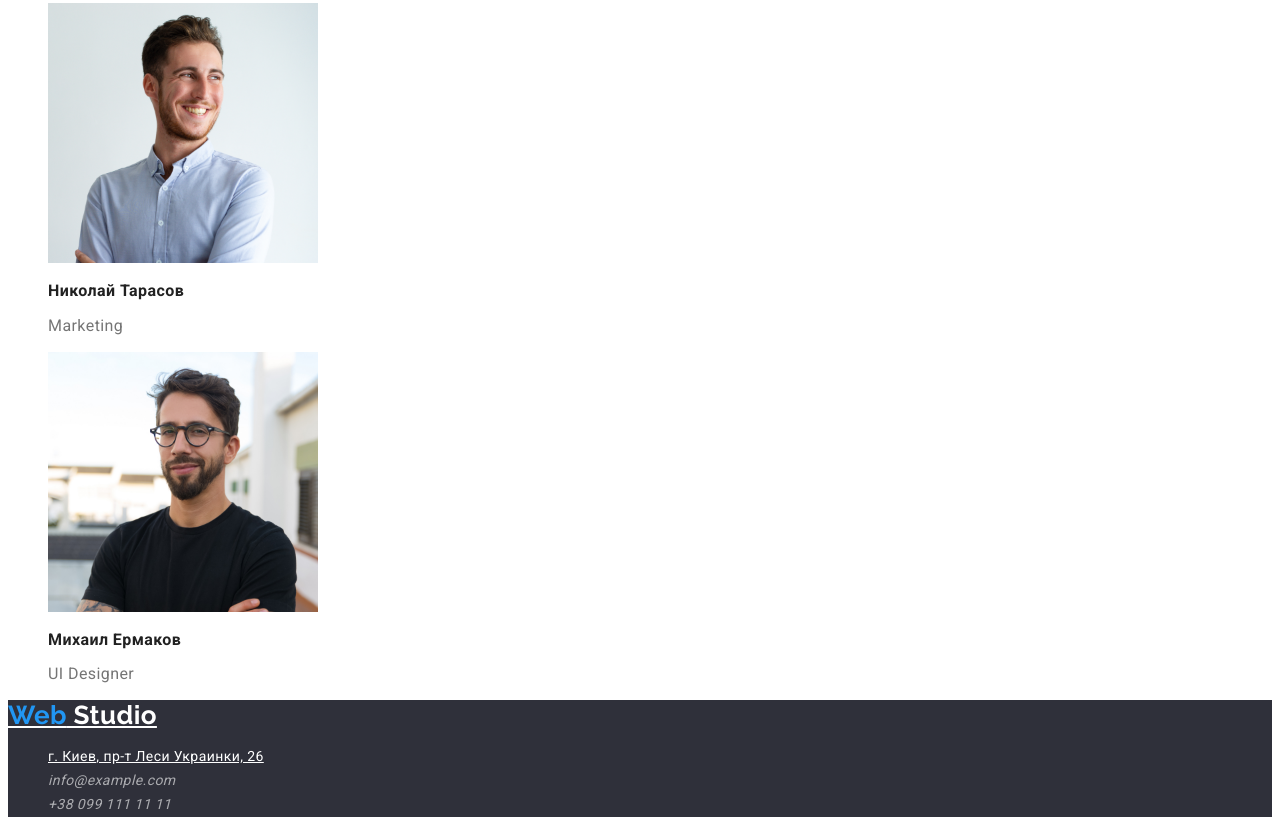
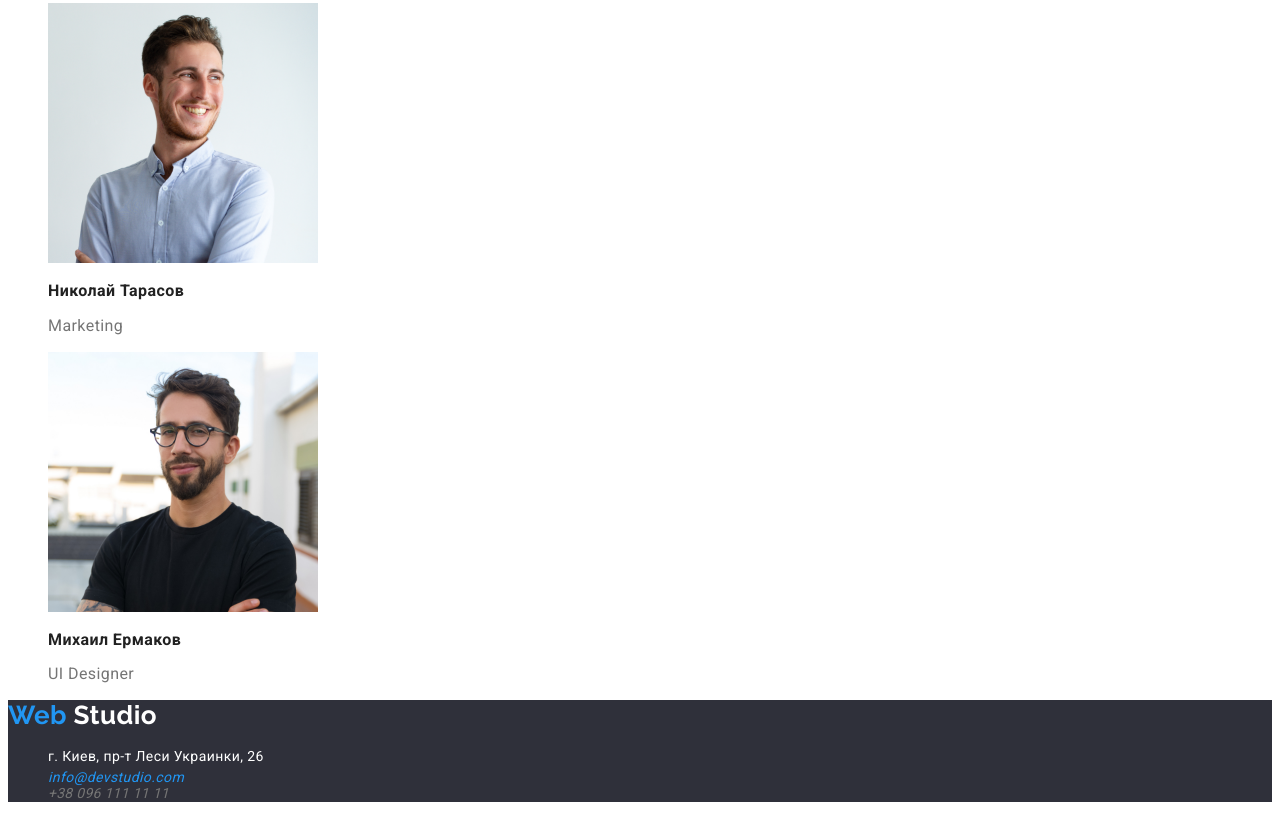
Before and after one commit to Oleksandr2705/goit-markup-hw-02, a plain HTML site: page index.html in a window 1280 px wide. Shown: the part 2400-3231 px from the top of the page. Drawn offline with Linux system fonts and the light colour scheme.

Commit message:
hover focus

```diff
--- a/index.html
+++ b/index.html
@@ -14,7 +14,7 @@
     <link rel="stylesheet" href="./css/styles.css" />
   </head>
   <body>
-    <!--<style>
+    <style>
       /*   ----------- Отменяем подчеркивание у ссылок ------------*/
       a {
         text-decoration: none;
@@ -117,19 +117,19 @@
     </main>
     <!-- Футер -->
     <footer>
-      <div class="adress">
-        <a href="/" class="logo-footer"><span class="logotip-end">Web</span> Studio</a>
+      <div class="adress link">
+        <a href="/" class="logo-footer link"><span class="logotip-end">Web</span> Studio</a>
         <address>
           <ul class="footer list">
             <li>
-              <a href="#" class="adr-text">г. Киев, пр-т Леси Украинки, 26</a>
+              <a href="#" class="adr-text link">г. Киев, пр-т Леси Украинки, 26</a>
             </li>
             <li>
-              <a href="mailto:info@example.com" class="adr-mail link">info@example.com</a>
+              <a href="mailto:info@devstudio.com" class="link-current link list"
+                >info@devstudio.com</a
+              >
             </li>
-            <li>
-              <a href="tel:+380991111111" class="adr-mail link">+38 099 111 11 11</a>
-            </li>
+            <li><a href="tel:+380961111111" class="contacts link list">+38 096 111 11 11</a></li>
           </ul>
         </address>
       </div>
```
Also changed, not shown: css/styles.css (+4 -4 lines), portfolio.html (+6 -6 lines).
